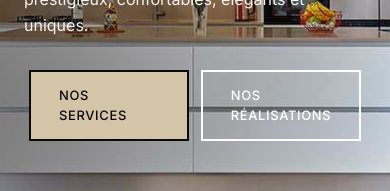
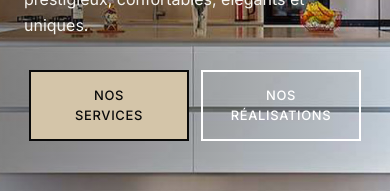
Before and after one commit to jimeye/SITE-DESIGN-ECR, a Next.js app: page / in a window 390 px wide. Shown: the part 556-747 px from the top of the page. Built offline with nearby package versions, Linux system fonts and the light colour scheme; no server answers.

Commit message:
Fix: Centrer explicitement les textes dans les boutons

```diff
--- a/components/Hero.tsx
+++ b/components/Hero.tsx
@@ -92,7 +92,7 @@ export function Hero({
               {primaryCTA && (
                 <Link
                   href={primaryCTA.href}
-                  className="btn-primary w-[160px] bg-accent text-primary-950 hover:bg-accent-dark sm:min-w-[240px] sm:w-auto"
+                  className="btn-primary w-[160px] bg-accent text-primary-950 hover:bg-accent-dark sm:min-w-[240px] sm:w-auto text-center"
                 >
                   <span className="sm:hidden">NOS SERVICES</span>
                   <span className="hidden sm:inline">{primaryCTA.text}</span>
@@ -101,7 +101,7 @@ export function Hero({
               {secondaryCTA && (
                 <Link
                   href={secondaryCTA.href}
-                  className="btn-secondary w-[160px] border-white text-white hover:bg-white hover:text-primary-950 sm:min-w-[240px] sm:w-auto"
+                  className="btn-secondary w-[160px] border-white text-white hover:bg-white hover:text-primary-950 sm:min-w-[240px] sm:w-auto text-center"
                 >
                   <span className="sm:hidden">NOS RÉALISATIONS</span>
                   <span className="hidden sm:inline">{secondaryCTA.text}</span>
```
